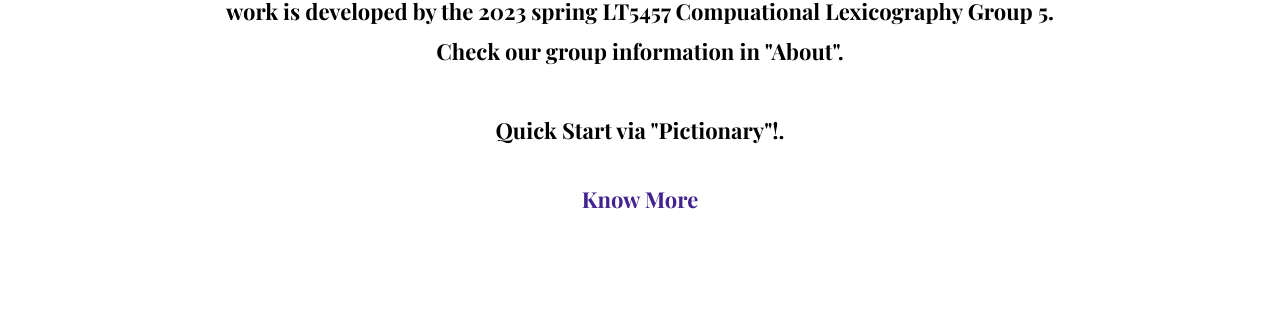
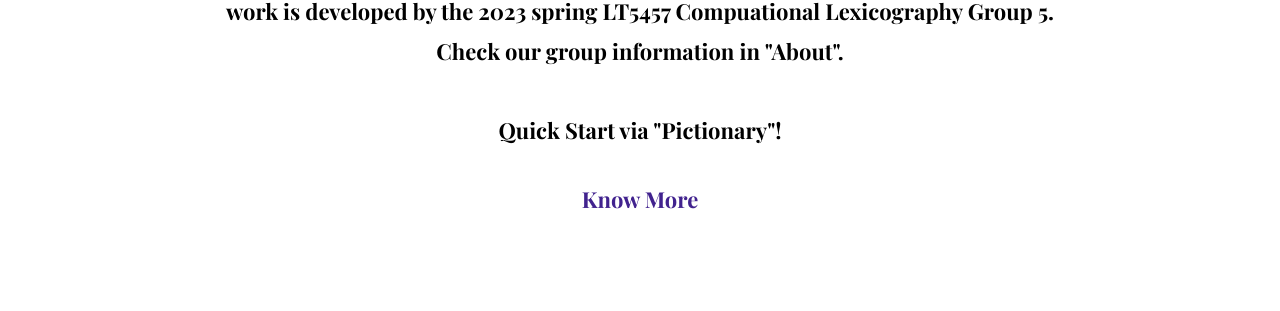
Before and after one commit to a1g5/a1g5.github.io, a Jekyll site: the page built from index.html, in a window 1280 px wide and 900 px high, scrolled down 930 px. Shown: the part 145-456 px from the top of the window. Built offline with Jekyll 4.4.1, drawn with Linux system fonts in a browser that asks for light colours.

```diff
--- a/_data/settings.yml
+++ b/_data/settings.yml
@@ -6,7 +6,7 @@ title: 🤓 Pictionary
 author: Group 5
 description: this is meta description
 email: picdictgroup5@163.com
-Phone: not valid
+Phone: 59803331
 address: Tat Chee Avenue, Hong Kong
 copyright: Copyright &copy; 2023 Designed by [Zhengwu MA](https://zhengwuma.github.io/) & Developed by [Get jekyll themes](https://getjekyllthemes.com)
 
@@ -40,7 +40,7 @@ hero:
 # About (Section and Page)
 
 # About Section
-blurb: We learn everything from the tangible world, including language. Pictionary is the primary school students domain dictionary project to collect the real objects around our world. This work is developed by the 2023 spring LT5457 Compuational Lexicography Group 5. <br>Check our group information in "About".<br> <br>Quick Start via "Pictionary"!.<br>
+blurb: We learn everything from the tangible world, including language. Pictionary is the primary school students domain dictionary project to collect the real objects around our world. This work is developed by the 2023 spring LT5457 Compuational Lexicography Group 5. <br>Check our group information in "About".<br> <br>Quick Start via "Pictionary"!<br>
 
 blurb-btn-link: "/about"
 blurb-btn-name: know more
```
